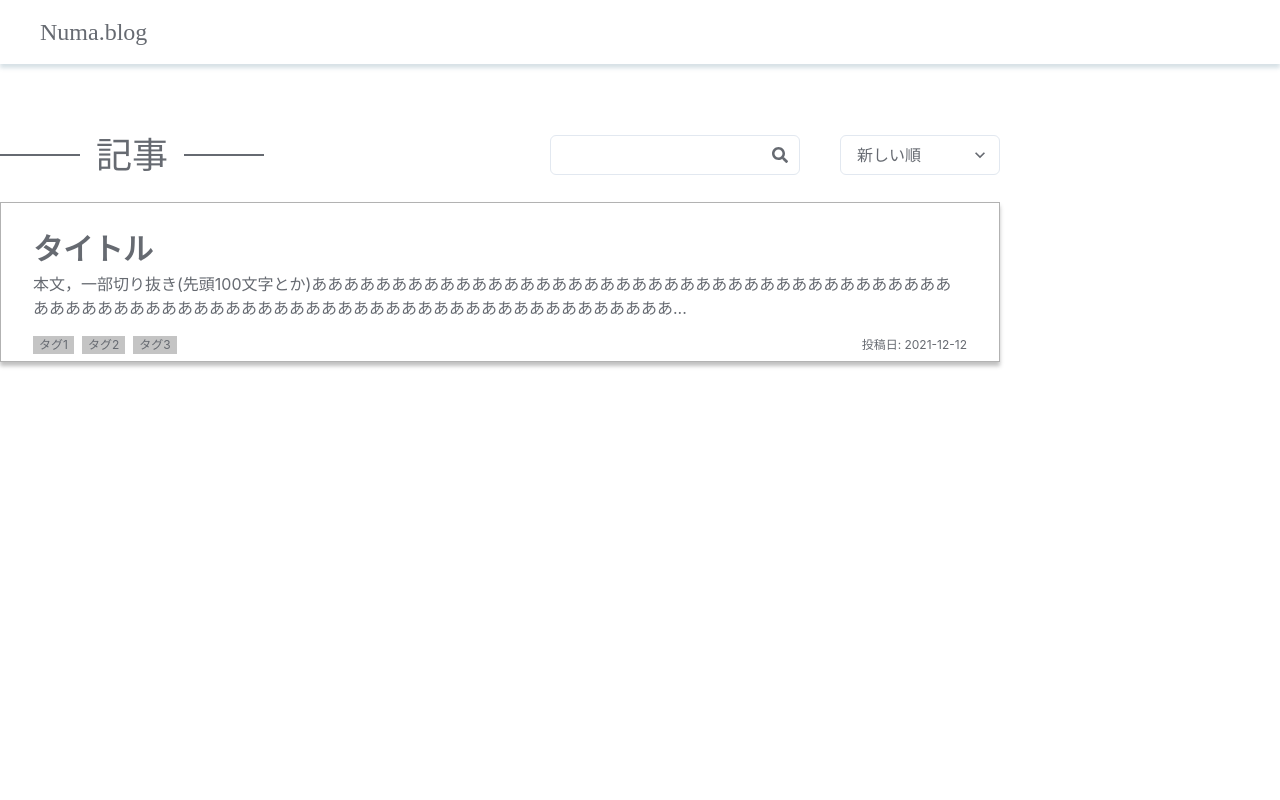
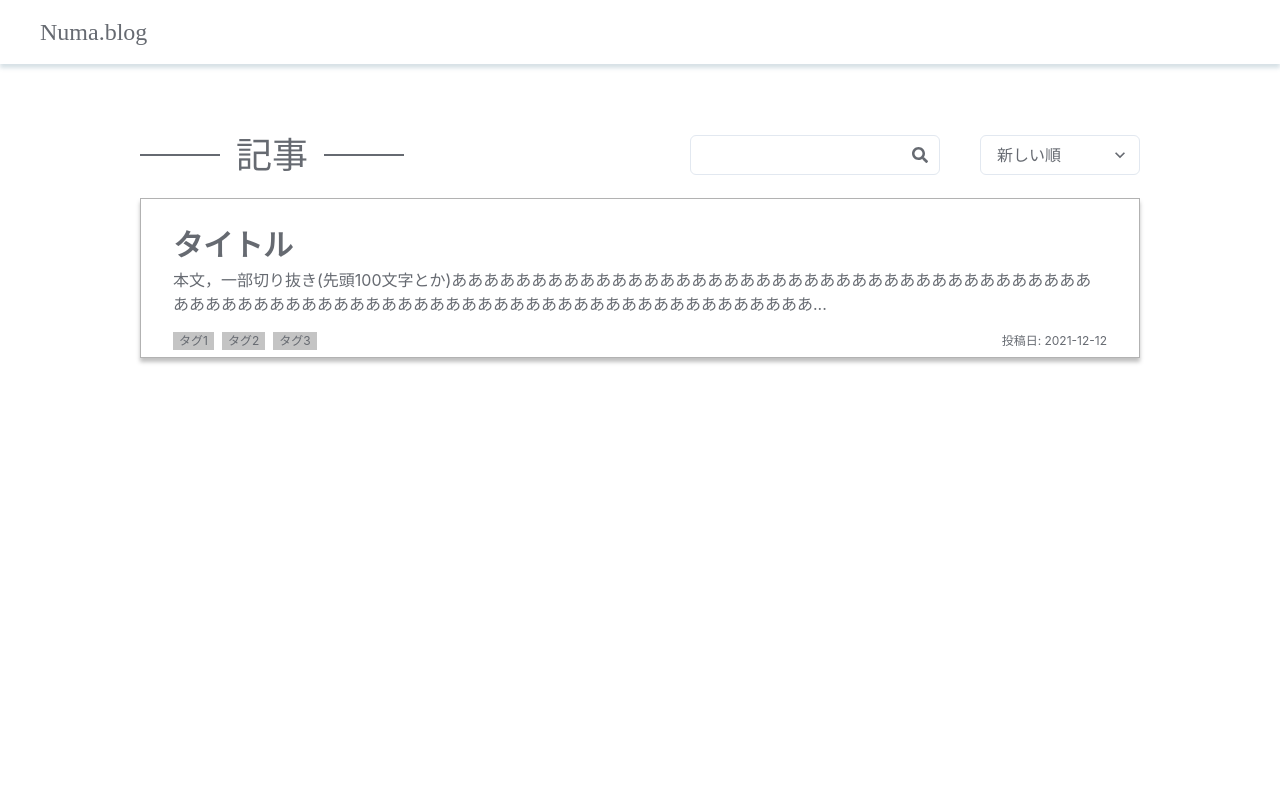
Before and after one commit to tomoyuki-hiranuma/blog-client, a Next.js app: page / in a window 1280 px wide. Shown: the top 800 px of the page. Built offline with nearby package versions, Linux system fonts and the light colour scheme.

Commit message:
fix: centering

```diff
--- a/components/templates/index.tsx
+++ b/components/templates/index.tsx
@@ -2,13 +2,15 @@ import React, { VFC } from 'react';
 import { ArticleCard } from '../molecules/ArticleCard';
 import { ArticleTitle } from '../molecules/ArticleTItle';
 import { Layout } from '../organisms/Layout';
-
+import { VStack } from '@chakra-ui/react';
 
 export const IndexPage: VFC = () => {
   return (
     <Layout>
-      <ArticleTitle />
-      <ArticleCard />
+      <VStack>
+        <ArticleTitle />
+        <ArticleCard />
+      </VStack>
     </Layout>
   );
 };
```
Also changed, not shown: .eslintrc.json.
